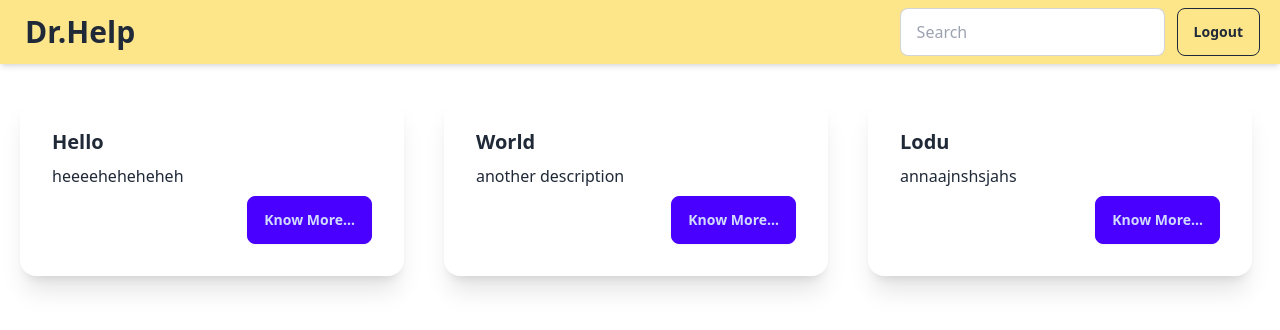
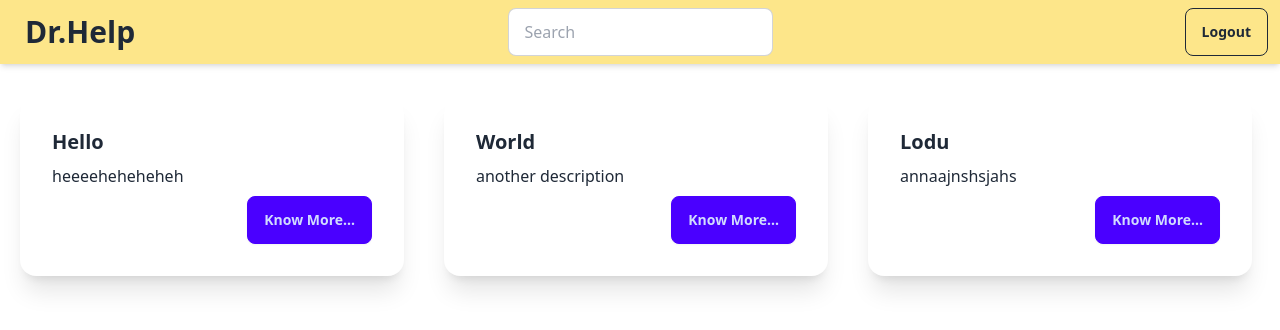
Before and after one commit to manas95826/Dr.-Help, a React (Vite) app: page / in a window 1280 px wide. Shown: the top 330 px of the page. Built offline with nearby package versions, Linux system fonts and the light colour scheme.

Commit message:
center search bar

```diff
--- a/src/pages/FolderDrop.tsx
+++ b/src/pages/FolderDrop.tsx
@@ -19,12 +19,12 @@
     <div>
       <div className="flex flex-1 h-screen w-screen flex-col">
         <div className="navbar bg-amber-200 shadow-md mb-3">
-          <div className="flex-1">
+          <div className="navbar-start">
             <a className="btn btn-ghost text-3xl" href="/">
               Dr.Help
             </a>
           </div>
-          <div className="flex-none gap-2">
+          <div className="navbar-center gap-2">
             <div className="form-control">
               <input
                 id="search-input"
@@ -36,7 +36,9 @@
               />
             </div>
           </div>
-          <button className="btn mx-3 btn-outline">Logout</button>
+          <div className="navbar-end">
+            <button className="btn mx-1 btn-outline">Logout</button>
+          </div>
         </div>
         <div className="flex flex-row flex-wrap">
           {filteredCards.map((card, index) => (
```
